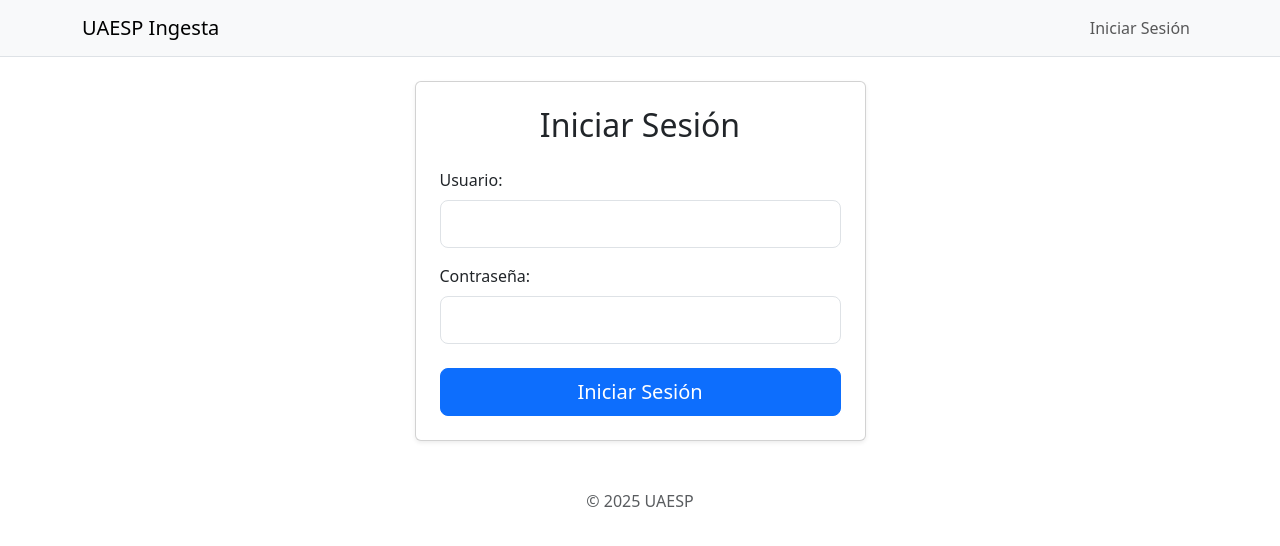
After one commit to ojnadjarm/uaesp-sistema-informacion, a Django app: page /accounts/login/ in a window 1280 px wide. The commit adds this page. Shown: the top 546 px of the page. Run offline with Django 3.2, Linux system fonts and the light colour scheme.

Commit message:
Ingesta de archivo, login y dashboard

```diff
--- a/config/settings.py
+++ b/config/settings.py
@@ -55,7 +55,7 @@
 TEMPLATES = [
     {
         'BACKEND': 'django.template.backends.django.DjangoTemplates',
-        'DIRS': [''],
+        'DIRS': [BASE_DIR / 'templates'],
         'APP_DIRS': True,
         'OPTIONS': {
             'context_processors': [
@@ -124,3 +124,7 @@
 # https://docs.djangoproject.com/en/3.2/ref/settings/#default-auto-field
 
 DEFAULT_AUTO_FIELD = 'django.db.models.BigAutoField'
+
+LOGIN_URL = '/accounts/login/'
+LOGIN_REDIRECT_URL = '/ingesta/dashboard/' # A donde ir tras login exitoso
+LOGOUT_REDIRECT_URL = '/'
--- a/config/urls.py
+++ b/config/urls.py
@@ -19,4 +19,5 @@
 urlpatterns = [
     path('admin/', admin.site.urls),
     path('ingesta/', include('ingesta.urls')),
+    path('accounts/', include('django.contrib.auth.urls')),
 ]
--- a/ingesta/templates/ingesta/base.html
+++ b/ingesta/templates/ingesta/base.html
@@ -5,15 +5,59 @@
     <meta name="viewport" content="width=device-width, initial-scale=1">
     <title>{% block title %}Sistema de Ingesta UAESP{% endblock %}</title>
     <link href="https://cdn.jsdelivr.net/npm/bootstrap@5.3.3/dist/css/bootstrap.min.css" rel="stylesheet" integrity="sha384-QWTKZyjpPEjISv5WaRU9OFeRpok6YctnYmDr5pNlyT2bRjXh0JMhjY6hW+ALEwIH" crossorigin="anonymous">
-    <style>
-        body { padding-top: 20px; } /* Un poco de espacio arriba */
-    </style>
 </head>
 <body>
+    <nav class="navbar navbar-expand-lg navbar-light bg-light mb-4 border-bottom">
     <div class="container">
-        <header class="mb-4">
-            <h3>Sistema de Ingesta de Informacion UAESP</h3>
-        </header>
+        <a class="navbar-brand" href="#">{% block navbar_brand %}UAESP Ingesta{% endblock %}</a>
+        <button class="navbar-toggler" type="button" data-bs-toggle="collapse" data-bs-target="#navbarNav" aria-controls="navbarNav" aria-expanded="false" aria-label="Toggle navigation">
+        <span class="navbar-toggler-icon"></span>
+        </button>
+        <div class="collapse navbar-collapse" id="navbarNav">
+        <ul class="navbar-nav me-auto mb-2 mb-lg-0">
+            {% if user.is_authenticated %}
+            {# Solo muestra estos enlaces si el usuario está logueado #}
+            <li class="nav-item">
+                <a class="nav-link {% if request.resolver_match.url_name == 'dashboard' %}active{% endif %}" href="{% url 'dashboard' %}">Dashboard</a>
+            </li>
+            <li class="nav-item">
+                <a class="nav-link {% if request.resolver_match.url_name == 'upload_file' %}active{% endif %}" href="{% url 'upload_file' %}">Cargar Archivo</a>
+            </li>
+            {% endif %}
+            {# Puedes añadir más enlaces públicos aquí si quieres #}
+        </ul>
+        {# Parte derecha de la barra de navegación #}
+        <ul class="navbar-nav ms-auto">
+            {% if user.is_authenticated %}
+            {# Si el usuario está autenticado, muestra su nombre y el enlace de logout #}
+            <li class="nav-item dropdown">
+                <a class="nav-link dropdown-toggle" href="#" id="navbarDropdown" role="button" data-bs-toggle="dropdown" aria-expanded="false">
+                Hola, {{ user.username }}
+                </a>
+                <ul class="dropdown-menu dropdown-menu-end" aria-labelledby="navbarDropdown">
+                {# Aquí podrías añadir enlaces a perfil, cambio de contraseña, etc. #}
+                <li><hr class="dropdown-divider"></li>
+                <li>
+                    {# Usa un formulario POST para logout por seguridad #}
+                    <form id="logout-form" action="{% url 'logout' %}" method="post" style="display: none;">
+                    <input type="hidden" name="next" value="{% url 'login' %}">
+                    {% csrf_token %}
+                    </form>
+                    <a class="dropdown-item" href="#" onclick="document.getElementById('logout-form').submit(); return false;">Cerrar Sesión</a>
+                </li>
+                </ul>
+            </li>
+            {% else %}
+            {# Si no está autenticado, muestra enlace de login #}
+            <li class="nav-item">
+                <a class="nav-link" href="{% url 'login' %}?next={{ request.path }}">Iniciar Sesión</a>
+            </li>
+            {% endif %}
+        </ul>
+        </div>
+    </div>
+    </nav>
+    <div class="container">
 
         {% if messages %}
             {% for message in messages %}
--- a/ingesta/templates/ingesta/upload_form.html
+++ b/ingesta/templates/ingesta/upload_form.html
@@ -3,7 +3,7 @@
 {% block content %}
     <div class="row justify-content-center">
         <div class="col-md-8 col-lg-6">
-            <h2 class="mb-4">Cargar Indicadores (Archivo CSV)</h2>
+            <h2 class="mb-4">Cargar Archivo (Archivo CSV)</h2>
 
             <div class="card p-4 shadow-sm">
                 <form method="post" enctype="multipart/form-data">
--- a/ingesta/views.py
+++ b/ingesta/views.py
@@ -4,6 +4,7 @@
 from django.shortcuts import render, redirect
 from django.contrib import messages
 from django.conf import settings
+from django.contrib.auth.decorators import login_required
 from minio import Minio
 from minio.error import S3Error
 from .forms import UploadFileForm
@@ -30,6 +31,7 @@
     minio_client = None
 
 # --- Vista para el Dashboard ---
+@login_required
 def dashboard_view(request):
     """
     Muestra una lista de las últimas cargas de archivos registradas.
--- /dev/null
+++ b/templates/registration/login.html
@@ -0,0 +1,49 @@
+{% extends 'ingesta/base.html' %} {# O tu base.html principal #}
+
+{% block title %}Iniciar Sesión{% endblock %}
+
+{% block content %}
+<div class="row justify-content-center mt-4"> {# Centra el contenido horizontalmente y añade margen superior #}
+  <div class="col-md-6 col-lg-5"> {# Limita el ancho en pantallas medianas y grandes #}
+    <div class="card shadow-sm"> {# Añade un contenedor tipo tarjeta con sombra #}
+      <div class="card-body p-4"> {# Añade padding interno #}
+        <h2 class="card-title text-center mb-4">Iniciar Sesión</h2> {# Título centrado #}
+
+        {% if form.errors %}
+          <div class="alert alert-danger" role="alert"> {# Mensaje de error mejor estilizado #}
+            Tu usuario o contraseña no son correctos. Intenta de nuevo.
+          </div>
+        {% endif %}
+
+        {% if user.is_authenticated %}
+          <p>Ya has iniciado sesión como {{ user.username }}. <a href="{% url 'logout' %}">Cerrar sesión</a></p>
+        {% else %}
+          <form method="post" action="{% url 'login' %}">
+            {% csrf_token %}
+            <input type="hidden" name="next" value="{{ next|default:'/ingesta/dashboard' }}">
+
+            <div class="mb-3"> {# Agrupa label e input con margen #}
+              <label for="{{ form.username.id_for_label|default:'id_username' }}" class="form-label">Usuario:</label>
+              {# Usamos form.username.field.widget.input_type para obtener el tipo correcto si no es text #}
+              <input type="{{ form.username.field.widget.input_type }}" name="{{ form.username.html_name }}" id="{{ form.username.id_for_label|default:'id_username' }}" required class="form-control form-control-lg"> {# Añade form-control-lg para hacerlo más grande #}
+            </div>
+
+            <div class="mb-3">
+              <label for="{{ form.password.id_for_label|default:'id_password' }}" class="form-label">Contraseña:</label>
+              <input type="password" name="{{ form.password.html_name }}" id="{{ form.password.id_for_label|default:'id_password' }}" required class="form-control form-control-lg">
+            </div>
+
+            {# Puedes añadir un checkbox de 'Recordarme' si lo configuras #}
+
+            <div class="d-grid mt-4"> {# Hace que el botón ocupe todo el ancho #}
+              <button type="submit" class="btn btn-primary btn-lg">Iniciar Sesión</button>
+            </div>
+
+            {# Opcional: Enlaces para reseteo de contraseña o registro #}
+            </form>
+        {% endif %}
+      </div> {# /.card-body #}
+    </div> {# /.card #}
+  </div> {# /.col #}
+</div> {# /.row #}
+{% endblock %}
```
Also changed, not shown: db.sqlite3.
